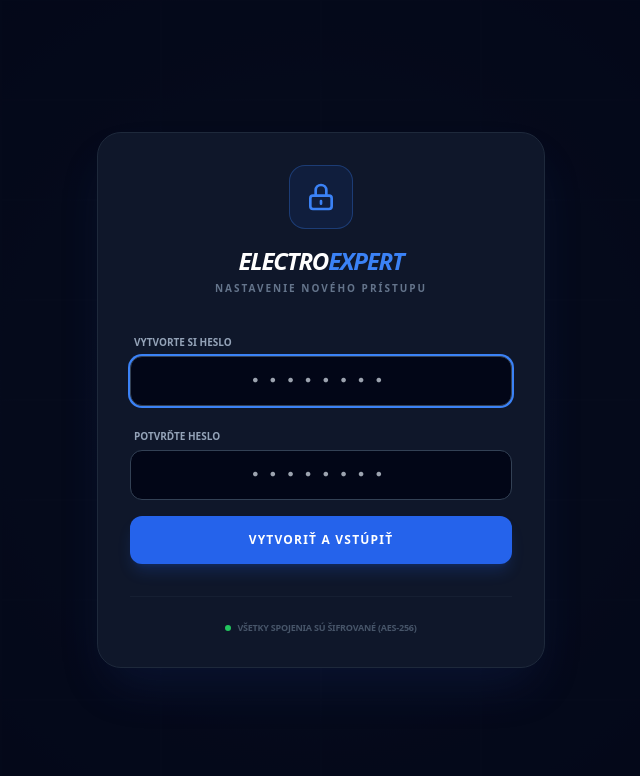
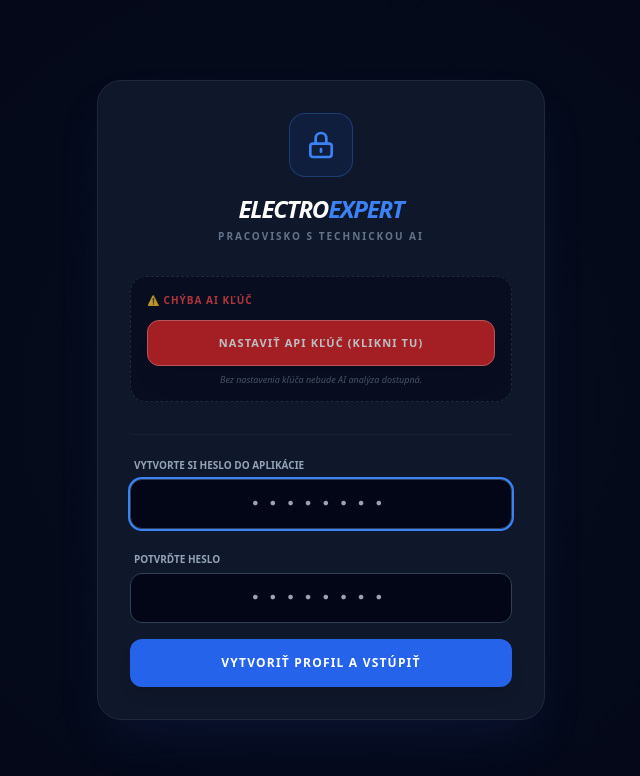
Before and after one commit to tuliverkel-dotcom/ElectroExpert, a React (Vite) app: page / in a window 1280 px wide. Shown: the top 776 px of the page, without its empty margins (319-959 px from the left). Built offline with nearby package versions, Linux system fonts and the light colour scheme.

Commit message:
Add files via upload

```diff
--- a/App.tsx
+++ b/App.tsx
@@ -17,19 +17,12 @@ import ChatInterface from './components/ChatInterface';
 import ManualViewer from './components/ManualViewer';
 import LoginGate from './components/LoginGate';
 
-declare global {
-  // Fix: Simplification of Window augmentation to avoid modifier conflicts (Error on line 26)
-  interface Window {
-    aistudio: {
-      hasSelectedApiKey: () => Promise<boolean>;
-      openSelectKey: () => Promise<void>;
-    };
-  }
-}
+// Removed explicit declare global for aistudio to avoid duplicate identifier errors.
+// The environment provides these types automatically.
 
 const App: React.FC = () => {
   const [isLocked, setIsLocked] = useState(true);
-  const [hasApiKey, setHasApiKey] = useState<boolean>(true);
+  const [hasApiKey, setHasApiKey] = useState<boolean>(false);
   const [driveStatus, setDriveStatus] = useState<'off' | 'on' | 'loading'>('off');
   const [syncingFiles, setSyncingFiles] = useState<Set<string>>(new Set());
   const [savedProjects, setSavedProjects] = useState<SavedProject[]>([]);
@@ -51,20 +44,31 @@ const App: React.FC = () => {
   const welcomeMessage: Message = {
     id: 'welcome',
     role: 'assistant',
-    content: 'ElectroExpert je pripravený. Nahrajte manuály alebo vyberte uložené riešenie.',
+    content: 'ElectroExpert je pripravený. Ak AI nefunguje, skontrolujte tlačidlo "API KĽÚČ" vpravo hore.',
     timestamp: Date.now(),
   };
 
   const [messages, setMessages] = useState<Message[]>([welcomeMessage]);
   const fileInputRef = useRef<HTMLInputElement>(null);
 
-  // Kontrola API kľúča
   const checkKey = async () => {
-    if (window.aistudio) {
-      const ok = await window.aistudio.hasSelectedApiKey();
-      setHasApiKey(ok);
+    // Cast window to any to access aistudio safely if type merging failed.
+    const win = window as any;
+    if (win.aistudio) {
+      try {
+        const ok = await win.aistudio.hasSelectedApiKey();
+        setHasApiKey(ok);
+      } catch (e) {
+        setHasApiKey(false);
+      }
     }
   };
+
+  // Kontrola kľúča v intervale, keby sa načítal neskôr
+  useEffect(() => {
+    const interval = setInterval(checkKey, 2000);
+    return () => clearInterval(interval);
+  }, []);
 
   useEffect(() => {
     checkKey();
@@ -80,10 +84,14 @@ const App: React.FC = () => {
   }, [isLocked]);
 
   const handleSelectKey = async () => {
-    if (window.aistudio) {
-      await window.aistudio.openSelectKey();
-      // Podľa inštrukcií: Assume success immediately to avoid race condition
+    const win = window as any;
+    if (win.aistudio) {
+      await win.aistudio.openSelectKey();
+      // Assume success after triggering the selection to avoid race condition.
       setHasApiKey(true);
+      checkKey();
+    } else {
+      alert("Prostredie nepodporuje výber kľúča. Skontrolujte nastavenia prehliadača.");
     }
   };
 
@@ -92,13 +100,12 @@ const App: React.FC = () => {
     try {
       let clientId = localStorage.getItem('ee_google_client_id');
       if (!clientId) {
-        clientId = prompt("Vložte Google Client ID (ak ho ešte nemáte v pamäti):");
+        clientId = prompt("Vložte Google Client ID:");
         if (clientId) driveService.setClientId(clientId);
       }
       const success = await driveService.signIn();
       setDriveStatus(success ? 'on' : 'off');
     } catch (e) {
-      console.error(e);
       setDriveStatus('off');
       alert("Pripojenie k Drive zlyhalo.");
     }
@@ -122,14 +129,14 @@ const App: React.FC = () => {
         sources
       }]);
     } catch (error: any) {
-      // Ak API nahlási chýbajúcu entitu, resetujeme stav kľúča
-      if (error.message?.includes("Requested entity was not found")) {
+      // Handle the case where the API key might have been invalidated or not found.
+      if (error.message?.includes("not found") || error.message?.includes("API_KEY")) {
         setHasApiKey(false);
       }
       setMessages(prev => [...prev, {
         id: 'err-' + Date.now(),
         role: 'assistant',
-        content: `❌ **CHYBA:** ${error.message}${!hasApiKey ? '\n\nKliknite na "NASTAVIŤ API KĽÚČ" v hornom menu.' : ''}`,
+        content: `❌ **AI CHYBA:** ${error.message}\n\nUistite sa, že máte nastavený správny API kľúč.`,
         timestamp: Date.now()
       }]);
     } finally {
@@ -140,7 +147,6 @@ const App: React.FC = () => {
   const handleFileUpload = async (e: React.ChangeEvent<HTMLInputElement>) => {
     const files = e.target.files;
     if (!files) return;
-    // Fix: Explicitly casting Array.from(files) to File[] to resolve 'unknown' type issues with reader and property access (Error on lines 150, 153)
     for (const file of Array.from(files) as File[]) {
       const tempId = Math.random().toString(36).substr(2, 9);
       setSyncingFiles(prev => new Set(prev).add(tempId));
@@ -155,7 +161,6 @@ const App: React.FC = () => {
       await saveManualToDB(manual);
       setAllManuals(prev => [...prev, manual]);
 
-      // Ak je Drive aktívny, synchronizujeme
       if (driveStatus === 'on') {
         try {
           await driveService.uploadFile(manual.name, manual.base64, manual.type, manual.baseId);
@@ -180,7 +185,6 @@ const App: React.FC = () => {
     await saveProjectToDB(project);
     setSavedProjects(await getAllProjectsFromDB());
     setCurrentProjectId(project.id);
-    alert("Uložené lokálne.");
   };
 
   const handleLoadProject = (id: string) => {
@@ -197,7 +201,7 @@ const App: React.FC = () => {
 
   return (
     <div className="flex flex-col h-screen bg-slate-900 text-slate-100 font-sans selection:bg-blue-500/30">
-      <header className="bg-slate-800 border-b border-slate-700 p-4 flex justify-between items-center shadow-2xl relative z-10">
+      <header className="bg-slate-800 border-b border-slate-700 p-4 flex justify-between items-center shadow-2xl relative z-20">
         <div className="flex items-center gap-6">
           <div className="flex flex-col">
             <h1 className="text-xl font-black italic tracking-tighter leading-none">Electro<span className="text-blue-500">Expert</span></h1>
@@ -210,22 +214,27 @@ const App: React.FC = () => {
             }`}
           >
             <div className={`w-1.5 h-1.5 rounded-full ${driveStatus === 'on' ? 'bg-green-500 animate-pulse' : 'bg-slate-500'}`}></div>
-            {driveStatus === 'on' ? 'GOOGLE DRIVE AKTÍVNY' : 'PRIPOJIŤ DISK'}
+            {driveStatus === 'on' ? 'CLOUD AKTÍVNY' : 'PRIPOJIŤ CLOUD'}
           </button>
         </div>
 
-        <div className="flex items-center gap-4">
-           {!hasApiKey && (
-             <button
-               onClick={handleSelectKey}
-               className="bg-red-600 hover:bg-red-500 text-white text-[10px] font-black px-4 py-2 rounded-lg animate-pulse shadow-lg shadow-red-900/40 border border-red-400"
-             >
-               NASTAVIŤ API KĽÚČ
-             </button>
-           )}
+        <div className="flex items-center gap-3">
+           {/* TLAČIDLO API KĽÚČA S PULZUJÚCIM EFEKTOM AK CHÝBA */}
+           <button
+             onClick={handleSelectKey}
+             className={`px-4 py-2.5 rounded-xl text-[10px] font-black transition-all border-2 flex items-center gap-2 shadow-2xl z-30 ${
+               hasApiKey
+               ? 'bg-slate-700 text-slate-300 border-slate-600 hover:bg-slate-600'
+               : 'bg-red-600 text-white border-white animate-pulse shadow-red-900/50 scale-110'
+             }`}
+           >
+             <svg className="w-4 h-4" fill="none" stroke="currentColor" viewBox="0 0 24 24"><path strokeLinecap="round" strokeLinejoin="round" strokeWidth={2.5} d="M15 7a2 2 0 012 2m4 0a6 6 0 01-7.743 5.743L11 17H9v2H7v2H4a1 1 0 01-1-1v-2.586a1 1 0 01.293-.707l5.964-5.964A6 6 0 1121 9z" /></svg>
+             {hasApiKey ? 'SPRAVOVAŤ AI KĽÚČ' : 'NASTAVIŤ AI KĽÚČ !'}
+           </button>
+
            <div className="flex bg-slate-950 p-1 rounded-xl border border-slate-700">
              {['SCHEMATIC', 'LOGIC', 'SETTINGS'].map((mode) => (
-               <button key={mode} onClick={() => setCurrentMode(mode as AnalysisMode)} className={`px-4 py-1.5 rounded-lg text-[9px] font-black transition-all ${currentMode === mode ? 'bg-blue-600 text-white shadow-lg shadow-blue-600/20' : 'text-slate-500 hover:text-slate-300'}`}>
+               <button key={mode} onClick={() => setCurrentMode(mode as AnalysisMode)} className={`px-4 py-1.5 rounded-lg text-[9px] font-black transition-all ${currentMode === mode ? 'bg-blue-600 text-white shadow-lg' : 'text-slate-500 hover:text-slate-300'}`}>
                  {mode}
                </button>
              ))}
@@ -242,7 +251,7 @@ const App: React.FC = () => {
           onNewProject={() => { setMessages([welcomeMessage]); setCurrentProjectId(null); }}
           savedProjects={savedProjects}
           onLoadProject={handleLoadProject}
-          onDeleteProject={async (id, e) => { e.stopPropagation(); if(confirm("Zmazať riešenie?")){ await deleteProjectFromDB(id); setSavedProjects(prev => prev.filter(p => p.id !== id)); }}}
+          onDeleteProject={async (id, e) => { e.stopPropagation(); if(confirm("Zmazať?")){ await deleteProjectFromDB(id); setSavedProjects(prev => prev.filter(p => p.id !== id)); }}}
           currentProjectId={currentProjectId}
           knowledgeBases={knowledgeBases}
           activeBaseId={activeBaseId}
@@ -250,7 +259,12 @@ const App: React.FC = () => {
           onAddBase={() => { const n = prompt("Názov:"); if(n) setKnowledgeBases([...knowledgeBases, {id: n.toLowerCase(), name: n, icon: '📁'}]) }}
           syncingFiles={syncingFiles}
         />
-        <div className="flex-1 flex flex-col md:flex-row overflow-hidden">
+        <div className="flex-1 flex flex-col md:flex-row overflow-hidden relative">
+          {!hasApiKey && !isLocked && (
+            <div className="absolute top-4 left-1/2 -translate-x-1/2 z-50 bg-red-600 text-white px-6 py-3 rounded-full font-black text-xs shadow-2xl animate-bounce border-2 border-white pointer-events-none">
+              ⚠ NASTAVTE API KĽÚČ PRE FUNKČNOSŤ AI
+            </div>
+          )}
           <ChatInterface messages={messages} onSendMessage={handleSendMessage} isAnalyzing={isAnalyzing} activeManualsCount={allManuals.filter(m => m.baseId === activeBaseId).length} />
           <ManualViewer manuals={allManuals.filter(m => m.baseId === activeBaseId)} />
         </div>
--- a/components/LoginGate.tsx
+++ b/components/LoginGate.tsx
@@ -48,17 +48,12 @@ const LoginGate: React.FC<LoginGateProps> = ({ onUnlock, hasApiKey, onSelectKey
   };
 
   return (
-    <div className="fixed inset-0 z-[100] flex items-center justify-center bg-slate-950">
+    <div className="fixed inset-0 z-[100] flex items-center justify-center bg-slate-950 overflow-y-auto p-4">
       <div className="absolute inset-0 opacity-20 pointer-events-none">
         <div className="absolute inset-0 bg-[radial-gradient(circle_at_50%_50%,#1e293b_0%,#020617_100%)]"></div>
-        <div className="grid grid-cols-8 grid-rows-8 w-full h-full opacity-10">
-          {Array.from({ length: 64 }).map((_, i) => (
-            <div key={i} className="border-[0.5px] border-slate-700"></div>
-          ))}
-        </div>
       </div>
 
-      <div className="relative w-full max-w-md p-8 bg-slate-900 border border-slate-800 rounded-3xl shadow-2xl shadow-blue-900/20">
+      <div className="relative w-full max-w-md p-8 bg-slate-900 border border-slate-800 rounded-3xl shadow-2xl shadow-blue-900/20 my-auto">
         <div className="flex flex-col items-center mb-8">
           <div className="w-16 h-16 bg-blue-600/10 rounded-2xl flex items-center justify-center mb-4 border border-blue-500/30">
             <svg className={`w-8 h-8 ${error ? 'text-red-500 animate-shake' : 'text-blue-500'}`} fill="none" stroke="currentColor" viewBox="0 0 24 24">
@@ -68,15 +63,39 @@ const LoginGate: React.FC<LoginGateProps> = ({ onUnlock, hasApiKey, onSelectKey
           <h1 className="text-2xl font-black text-white tracking-tighter uppercase italic">
             Electro<span className="text-blue-500">Expert</span>
           </h1>
-          <p className="text-[10px] text-slate-500 uppercase font-bold tracking-[0.2em] mt-1">
-            {isNewUser ? 'Nastavenie nového prístupu' : 'Zabezpečený pracovný priestor'}
+          <p className="text-[10px] text-slate-500 uppercase font-bold tracking-[0.2em] mt-1 text-center">
+            Pracovisko s technickou AI
           </p>
         </div>
 
-        <form onSubmit={handleAction} className="space-y-4">
+        {/* API KĽÚČ SEKCOA - TERAZ NA ZAČIATKU PRE MAXIMÁLNU VIDITEĽNOSŤ */}
+        {onSelectKey && (
+          <div className="mb-8 p-4 bg-slate-950/50 rounded-2xl border border-slate-800 border-dashed">
+            <div className="flex items-center justify-between mb-3">
+               <span className={`text-[10px] font-black uppercase tracking-widest ${hasApiKey ? 'text-green-500' : 'text-red-500 animate-pulse'}`}>
+                 {hasApiKey ? '✓ AI KĽÚČ PRIPOJENÝ' : '⚠ CHÝBA AI KĽÚČ'}
+               </span>
+            </div>
+            <button
+              onClick={onSelectKey}
+              className={`w-full py-3.5 rounded-xl text-[11px] font-black transition-all border uppercase tracking-[0.1em] shadow-xl ${
+                hasApiKey
+                ? 'bg-slate-800 text-slate-400 border-slate-700 hover:bg-slate-700'
+                : 'bg-red-600 text-white border-red-400 hover:bg-red-500 animate-pulse'
+              }`}
+            >
+              {hasApiKey ? 'Zmeniť / Spravovať API Kľúč' : 'NASTAVIŤ API KĽÚČ (KLIKNI TU)'}
+            </button>
+            <p className="text-[9px] text-slate-600 italic text-center mt-2 leading-tight">
+              Bez nastavenia kľúča nebude AI analýza dostupná.
+            </p>
+          </div>
+        )}
+
+        <form onSubmit={handleAction} className="space-y-4 pt-4 border-t border-slate-800/50">
           <div className="space-y-1">
             <label className="text-[10px] font-bold text-slate-400 uppercase ml-1">
-              {isNewUser ? 'Vytvorte si heslo' : 'Prístupový kľúč'}
+              {isNewUser ? 'Vytvorte si heslo do aplikácie' : 'Vstupné heslo'}
             </label>
             <input
               autoFocus
@@ -103,41 +122,17 @@ const LoginGate: React.FC<LoginGateProps> = ({ onUnlock, hasApiKey, onSelectKey
 
           {error && (
             <p className="text-[10px] text-red-500 font-bold text-center uppercase tracking-wider animate-pulse">
-              Nesprávny prístupový kľúč. Skúste znova.
+              Nesprávne heslo.
             </p>
           )}
 
           <button
             type="submit"
-            className="w-full bg-blue-600 hover:bg-blue-500 text-white font-black py-4 rounded-xl shadow-lg shadow-blue-600/20 transition-all active:scale-95 uppercase text-xs tracking-widest mt-4"
+            className="w-full bg-blue-600 hover:bg-blue-500 text-white font-black py-4 rounded-xl shadow-lg transition-all active:scale-95 uppercase text-xs tracking-widest"
           >
-            {isNewUser ? 'Vytvoriť a vstúpiť' : 'Odomknúť systém'}
+            {isNewUser ? 'Vytvoriť profil a vstúpiť' : 'Odomknúť a vstúpiť'}
           </button>
         </form>
-
-        {!hasApiKey && onSelectKey && (
-          <div className="mt-6 p-4 bg-red-950/30 border border-red-500/30 rounded-xl text-center space-y-3">
-             <p className="text-[10px] text-red-400 font-bold uppercase tracking-tight leading-tight">
-               Pre fungovanie AI modelov Gemini 3 je potrebné vybrať API kľúč z vášho fakturačného projektu.
-             </p>
-             <button
-               onClick={onSelectKey}
-               className="bg-red-600 hover:bg-red-500 text-white text-[10px] font-black py-2 px-4 rounded-lg transition-all shadow-lg"
-             >
-               NASTAVIŤ API KĽÚČ
-             </button>
-             <p className="text-[8px] text-slate-500 italic">
-               Viac info na <a href="https://ai.google.dev/gemini-api/docs/billing" target="_blank" className="underline">ai.google.dev/billing</a>
-             </p>
-          </div>
-        )}
-
-        <div className="mt-8 pt-6 border-t border-slate-800/50 flex flex-col items-center gap-2">
-          <div className="flex items-center gap-1.5">
-            <div className="w-1.5 h-1.5 rounded-full bg-green-500"></div>
-            <span className="text-[9px] text-slate-600 uppercase font-bold tracking-tight">Všetky spojenia sú šifrované (AES-256)</span>
-          </div>
-        </div>
       </div>
 
       <style>{`
```
